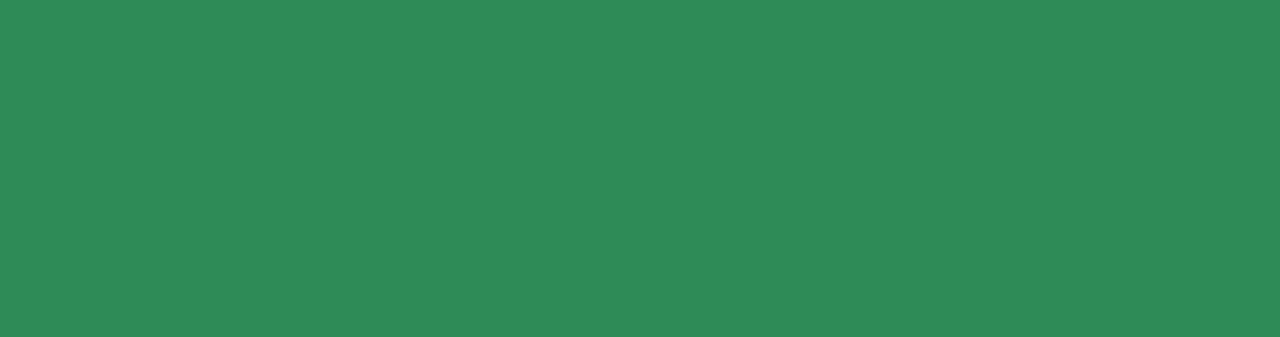
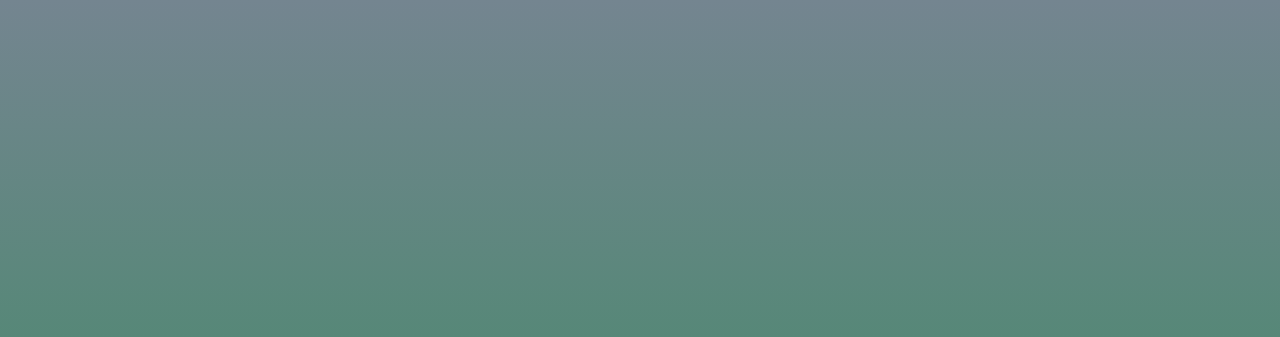
Before and after one commit to ChesterCorin/ChesterCorin, a plain HTML site: page index.html in a window 1280 px wide. Shown: the top 337 px of the page. Drawn offline with Linux system fonts and the light colour scheme.

Commit message:
add secondary color

```diff
--- a/index.html
+++ b/index.html
@@ -6,7 +6,7 @@
     <title>Chester's Digital Garden</title>
     <link rel="icon" href="./favicon.ico" type="image/x-icon">
   </head>
-  <body style="background-color: #2E8B57;">
+  <body style="height:100%;margin: 0;-webkit-font-smoothing: antialiased;-moz-osx-font-smoothing: grayscale; background-image: linear-gradient(#748590,#2E8B57)">
     <div style="height: 100vh;width: 100vw;  display: flex; justify-content: center; align-items: center; flex-direction: column;">
         <div style="font-size: 30px">Welcome to Chester's</div>
         <div>
```
